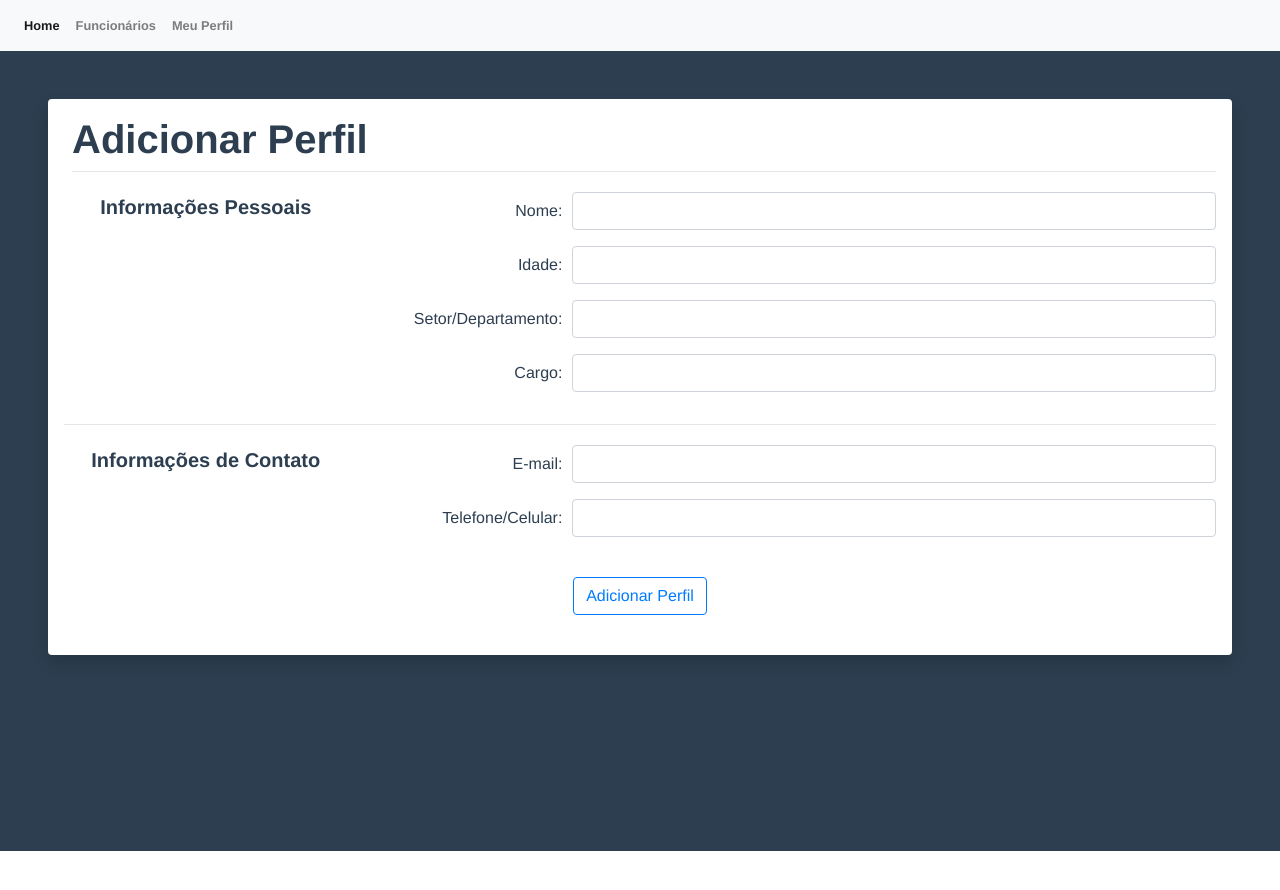
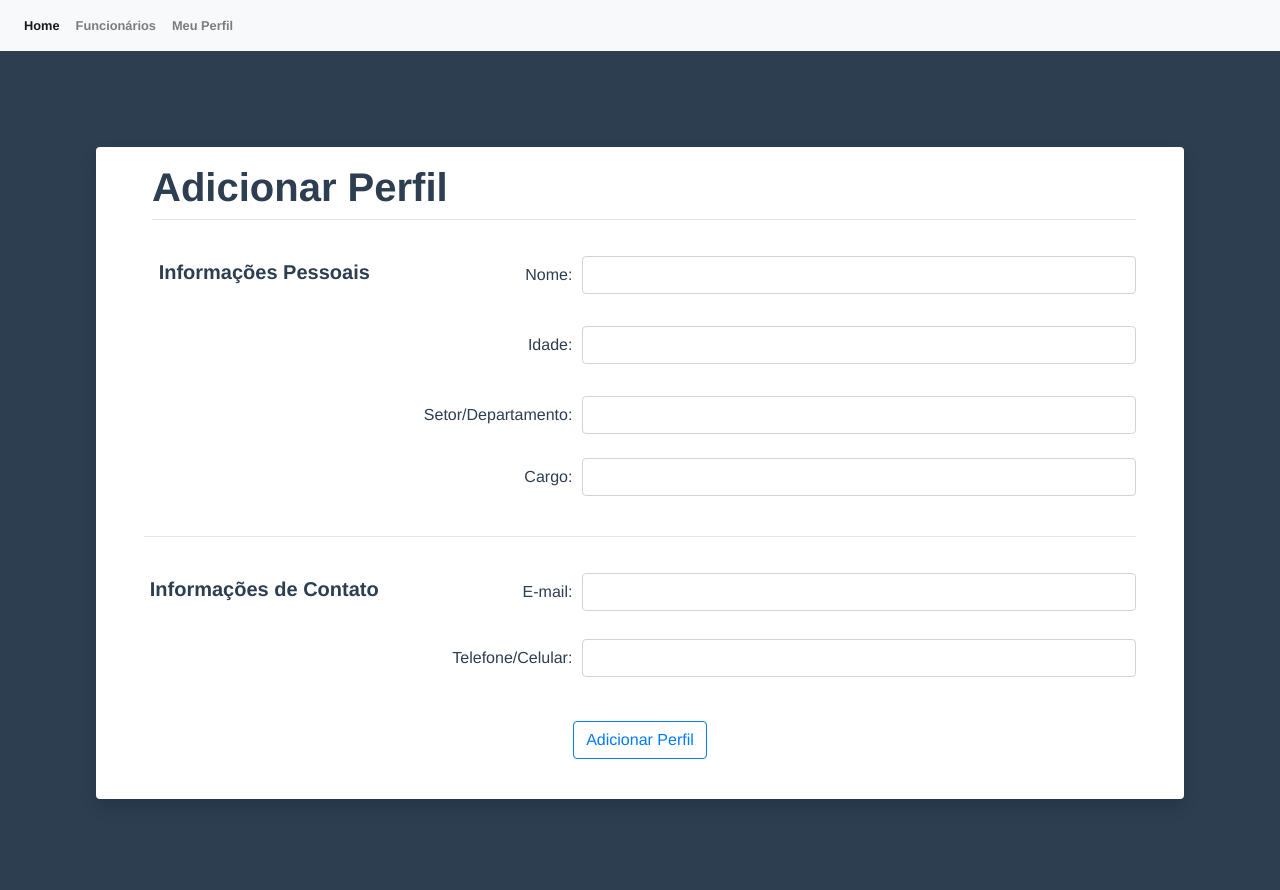
Before and after one commit to henriquevinicius12/IAC, a Vue app in the folder vue-project/: page / in a window 1280 px wide. Shown: the top 890 px of the page. Before the commit the page ends 800 px from the top, so only its background shows below. Built offline with nearby package versions, Linux system fonts and the light colour scheme.

Commit message:
html and css for add employee

```diff
--- a/vue-project/src/App.vue
+++ b/vue-project/src/App.vue
@@ -20,8 +20,9 @@
         </b-collapse>
       </b-navbar>
 
-      <b-container fluid style="overflow: hidden;" class="vertical-center p-md-5" >
-        <div class="container-fluid shadow p-3 bg-white rounded float-left p-sm-2 p-lg-3"
+      <b-container fluid style="overflow: auto;" class="vertical-center p-md-5" >
+        <div class="p-md-5 container-fluid">
+        <div class="container-fluid shadow bg-white rounded float-left p-sm-2 py-md-3 px-md-5"
         style="height:100">
 
           <div class="h1 w-100 text-left font-weight-bold pl-2">
@@ -29,18 +30,19 @@
             <br> <hr style="margin-top: 8px; margin-bottom: 20px;">
           </div>
 
-            <b-form-group  style=" line-height: 30px;"
+            <b-form-group
               label-cols-lg="3"
               label="Informações Pessoais"
               label-size="lg"
-              label-class="pl-2 font-weight-bold pt-0"
-
+              label-class="font-weight-bold"
+              class="py-md-2"
             >
               <b-form-group
                 label-cols-sm="3"
                 label="Nome:"
                 label-align-sm="right"
                 label-for="nome-f"
+                class="py-md-2"
               >
                 <b-form-input id="nome-f"></b-form-input>
               </b-form-group>
@@ -50,6 +52,7 @@
                 label="Idade:"
                 label-align-sm="right"
                 label-for="idade-f"
+                class="py-md-2"
               >
                 <b-form-input id="idade-f"></b-form-input>
               </b-form-group>
@@ -59,6 +62,7 @@
                 label="Setor/Departamento:"
                 label-align-sm="right"
                 label-for="setor-f"
+                class="py-md-2"
               >
                 <b-form-input id="setor-f"></b-form-input>
               </b-form-group>
@@ -79,14 +83,15 @@
               label-cols-lg="3"
               label="Informações de Contato"
               label-size="lg"
-              label-class="pl-2 font-weight-bold pt-0"
-              class="mb-0"
+              label-class="font-weight-bold"
+              class="py-md-2"
             >
               <b-form-group
                 label-cols-sm="3"
                 label="E-mail:"
                 label-align-sm="right"
                 label-for="nome-f"
+                class="py-md-2"
               >
                 <b-form-input id="nome-f"></b-form-input>
               </b-form-group>
@@ -96,15 +101,17 @@
                 label="Telefone/Celular:"
                 label-align-sm="right"
                 label-for="idade-f"
+                class="py-md-1"
               >
                 <b-form-input id="idade-f"></b-form-input>
               </b-form-group>
 
               </b-form-group>
 
-          <br>
+
           <b-button variant="outline-primary">Adicionar Perfil</b-button>
           <br><br>
+        </div>
         </div>
       </b-container>
     </div>
@@ -132,7 +139,7 @@
   min-height: 100%;
   min-height: 100vh;
   display: flex;
-  position: fixed;
+  position:absolute;
   align-items: baseline;
   background-color: #2c3e50;
   background-size: auto;
```
